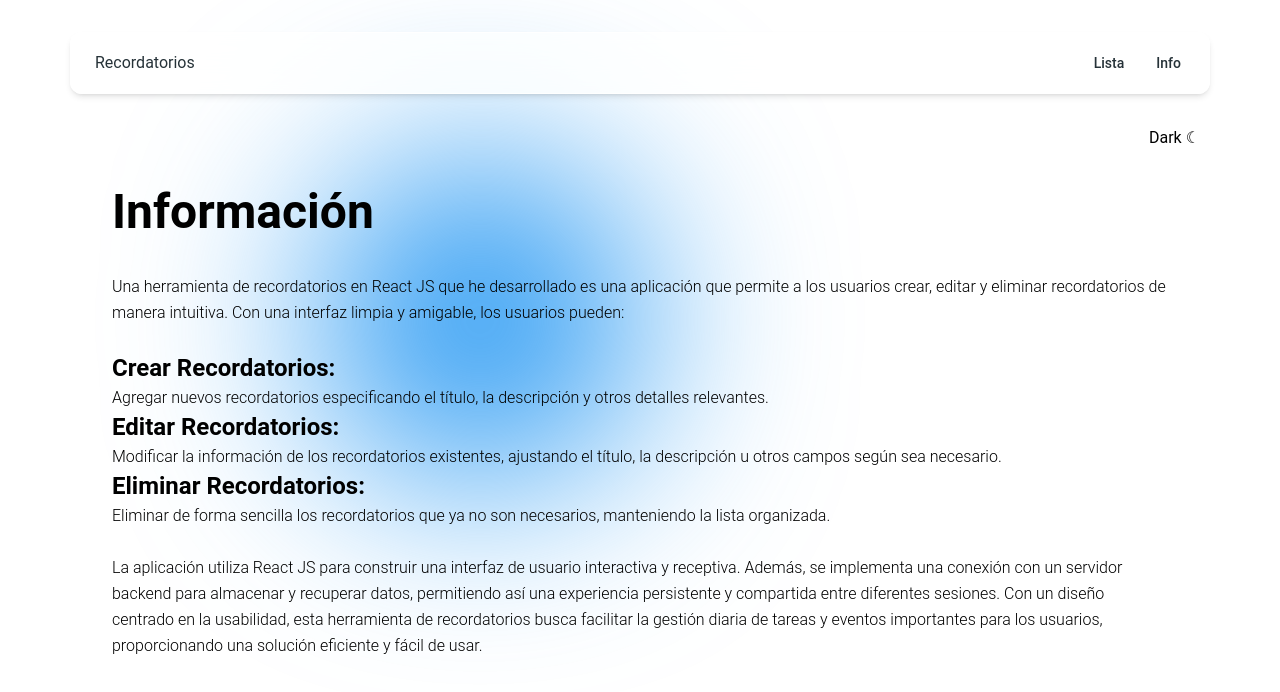
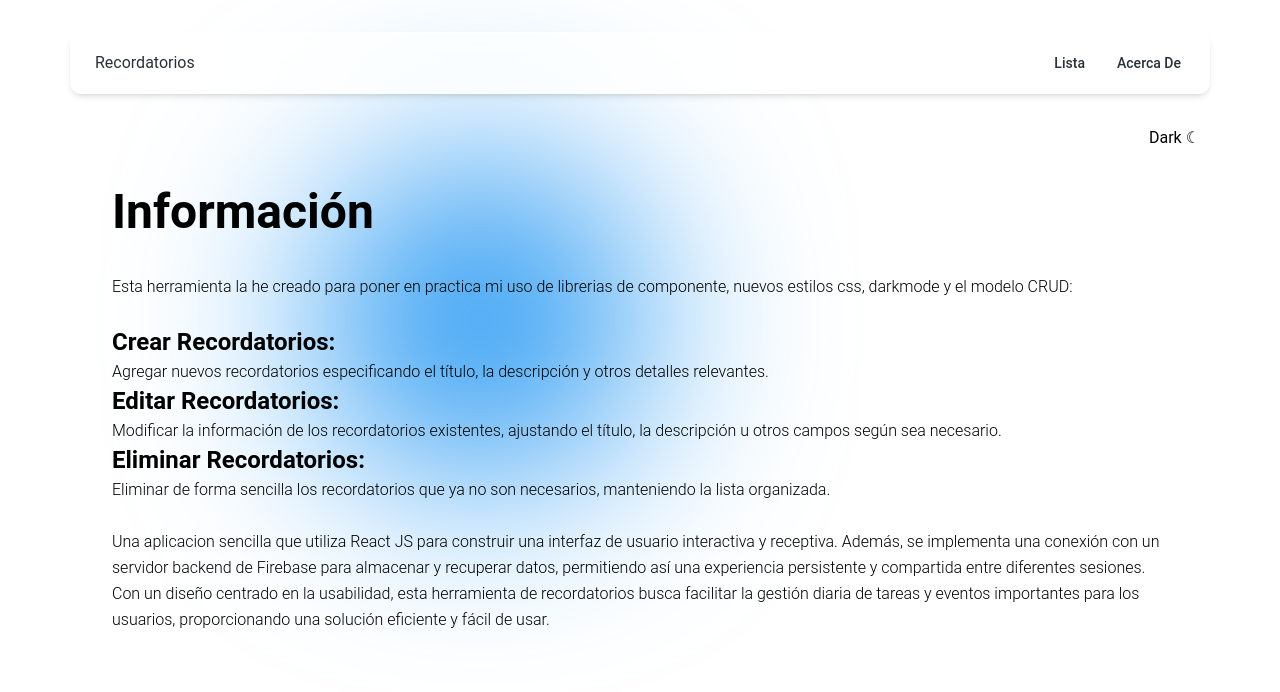
Before and after one commit to jaycode404/recordatorios_crud_app, a React (Vite) app: page /info in a window 1280 px wide. Shown: the top 692 px of the page. Built offline with nearby package versions, Linux system fonts and the light colour scheme; no server answers; the database is empty.

Commit message:
backend production

```diff
--- a/src/components/Card.jsx
+++ b/src/components/Card.jsx
@@ -5,26 +5,37 @@ import {
   Typography,
   Button,
 } from "@material-tailwind/react";
-import { useState } from "react";
+import { useEffect, useState } from "react";
 
 export function SimpleCard({ tarea, setForm, borrarTarea }) {
   const [mostrar, setMostrar] = useState(false);
+  const [showButton, setShowButton] = useState(true);
 
-  const clickMostrar = (e) => {
+  //MOSTRAR button
+  useEffect(() => {
+    const currentPath = window.location.pathname;
+
+    if (currentPath.includes("/lista")) {
+      setShowButton(false);
+    } else {
+      setShowButton(true);
+    }
+  }, []);
+
+  const clickMostrar = () => {
     setMostrar(!mostrar);
   };
+
   return (
     <Card className="mt-6 w-76 max-w-64">
-      <CardBody className="dark:bg-gray-600  dark:rounded-t-[.5rem]">
+      <CardBody className="dark:bg-gray-600 dark:rounded-t-[.5rem]">
         <Typography
           variant="h5"
           color="blue-gray"
           className={`mb-2 overflow-x-hidden max-w-64 dark:text-white ${
-            mostrar ? "z-index-9" : "whitespace-nowrap overflow-ellipsis "
+            mostrar ? "z-index-9" : "whitespace-nowrap overflow-ellipsis"
           }`}
-          onClick={(e) => {
-            clickMostrar(e);
-          }}
+          onClick={clickMostrar}
         >
           {tarea.titulo}
         </Typography>
@@ -34,14 +45,13 @@ export function SimpleCard({ tarea, setForm, borrarTarea }) {
               ? "z-index-9"
               : "whitespace-nowrap overflow-ellipsis dark:text-gray-300"
           }`}
-          onClick={(e) => {
-            clickMostrar(e);
-          }}
+          onClick={clickMostrar}
         >
           {tarea.descripcion}
         </Typography>
       </CardBody>
       <CardFooter className="flex pt-0 gap-3 dark:bg-gray-600 dark:rounded-b-[.5rem]">
+        {showButton && (
           <Button
             onClick={() => {
               setForm(tarea);
@@ -49,6 +59,7 @@ export function SimpleCard({ tarea, setForm, borrarTarea }) {
           >
             Editar
           </Button>
+        )}
         <Button
           onClick={() => {
             borrarTarea(tarea.id);
--- a/src/components/Info.jsx
+++ b/src/components/Info.jsx
@@ -9,10 +9,8 @@ export default function Info() {
         Información
       </Typography>
       <Typography className="m-[2rem] dark:text-white">
-        Una herramienta de recordatorios en React JS que he desarrollado es una
-        aplicación que permite a los usuarios crear, editar y eliminar
-        recordatorios de manera intuitiva. Con una interfaz limpia y amigable,
-        los usuarios pueden: <br />
+        Esta herramienta la he creado para poner en practica mi uso de librerias
+        de componente, nuevos estilos css, darkmode y el modelo CRUD: <br />
         <br />
         <Typography className=" dark:text-white" variant="h4">
           Crear Recordatorios:
@@ -27,13 +25,14 @@ export default function Info() {
         de forma sencilla los recordatorios que ya no son necesarios,
         manteniendo la lista organizada. <br />
         <br />
-        La aplicación utiliza React JS para construir una interfaz de usuario
-        interactiva y receptiva. Además, se implementa una conexión con un
-        servidor backend para almacenar y recuperar datos, permitiendo así una
-        experiencia persistente y compartida entre diferentes sesiones. Con un
-        diseño centrado en la usabilidad, esta herramienta de recordatorios
-        busca facilitar la gestión diaria de tareas y eventos importantes para
-        los usuarios, proporcionando una solución eficiente y fácil de usar.
+        Una aplicacion sencilla que utiliza React JS para construir una interfaz
+        de usuario interactiva y receptiva. Además, se implementa una conexión
+        con un servidor backend de Firebase para almacenar y recuperar datos,
+        permitiendo así una experiencia persistente y compartida entre
+        diferentes sesiones. Con un diseño centrado en la usabilidad, esta
+        herramienta de recordatorios busca facilitar la gestión diaria de tareas
+        y eventos importantes para los usuarios, proporcionando una solución
+        eficiente y fácil de usar.
       </Typography>
     </div>
   );
--- a/src/components/Lista.jsx
+++ b/src/components/Lista.jsx
@@ -4,7 +4,7 @@ import { SimpleCard } from "./Card";
 
 export default function Lista({ tareas, setForm, borrarTarea }) {
   return (
-    <div className="mx-[3rem]">
+    <div id="lista" className="mx-[3rem]">
       <Typography variant="h2" className="dark:text-gray-100">
         Aqui apareceran todos los recordatorios
       </Typography>
--- a/src/components/Navbar.jsx
+++ b/src/components/Navbar.jsx
@@ -35,7 +35,7 @@ function NavList() {
           to="/info"
           className="flex items-center hover:text-blue-500 transition-colors dark:text-gray-50"
         >
-          Info
+          Acerca De
         </NavLink>
       </Typography>
     </ul>
```
Lines whose indentation alone changed are shown as unchanged.
